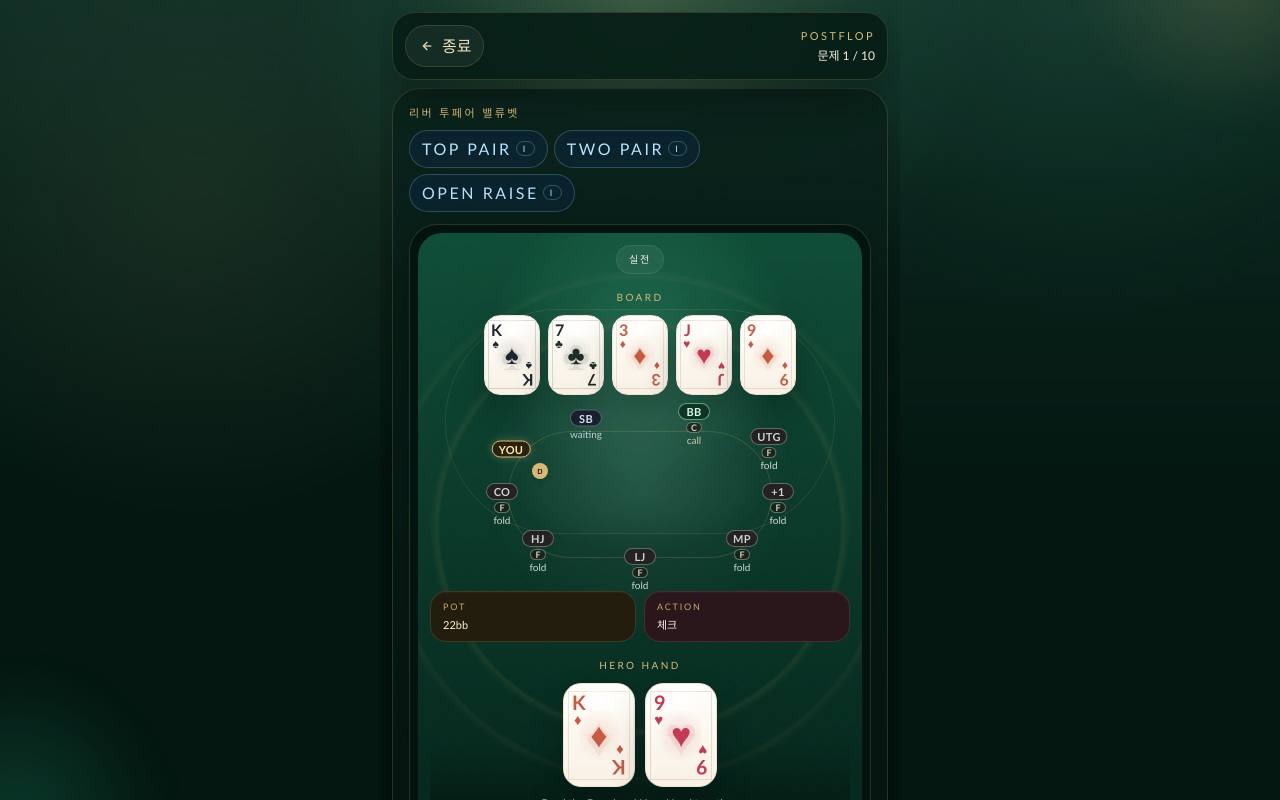
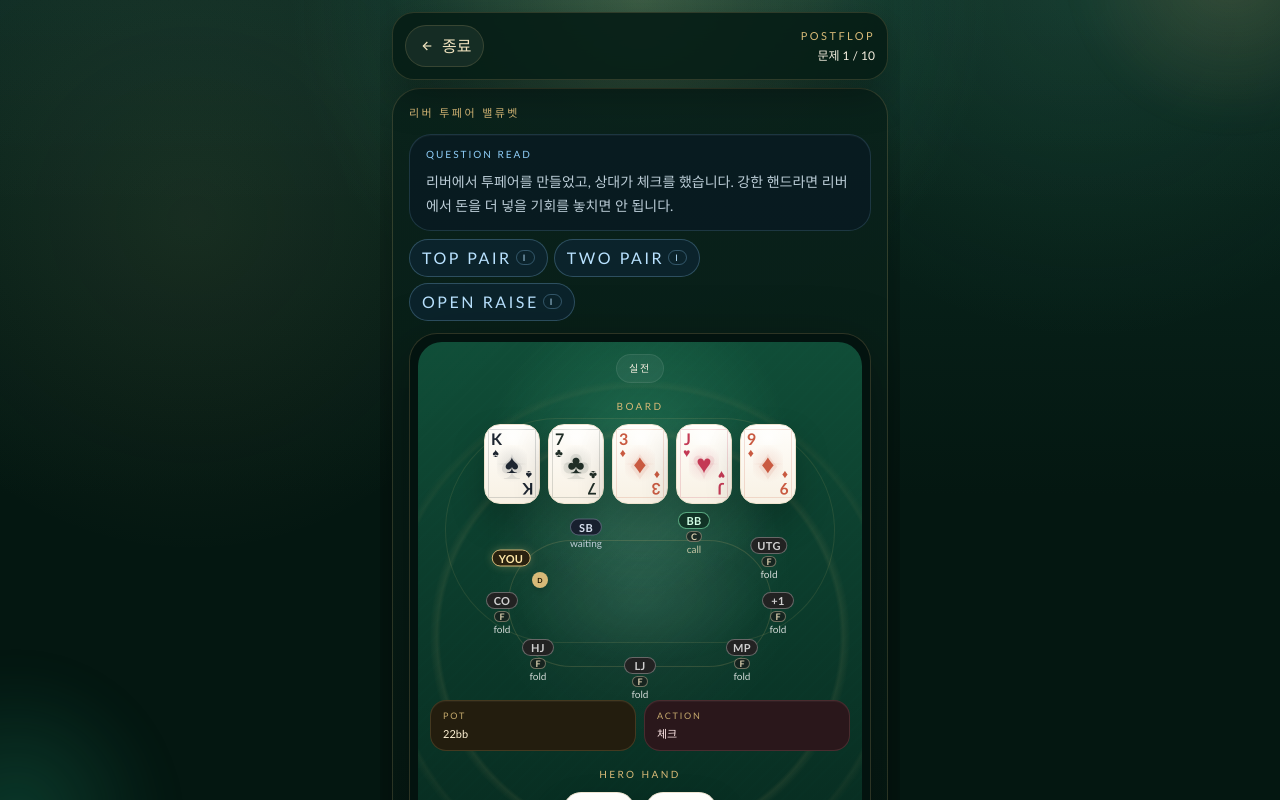
Before and after one commit to Jaeho211/holdem-ready, a Next.js app: page / in a window 1280 px wide. Both pictures are taken after a click on the button "오늘의 10문제 시작". Shown: the top 800 px of the page. Built offline with nearby package versions, Linux system fonts and the light colour scheme.

Commit message:
Clarify odds prompts and document question UI contract

```diff
--- a/app/_components/screens.tsx
+++ b/app/_components/screens.tsx
@@ -868,6 +868,10 @@ export function QuizScreen({
         <div className="flex min-h-0 flex-1 flex-col animate-rise">
           <div className="flex min-h-0 flex-1 flex-col rounded-[28px] border border-[#d7b977]/20 bg-[linear-gradient(180deg,rgba(10,34,27,0.96),rgba(4,23,17,0.98))] p-4 shadow-[0_18px_60px_rgba(0,0,0,0.34)]">
             <CardEyebrow>{currentQuestion.title}</CardEyebrow>
+            <div className="mt-3 rounded-[22px] border border-[#8ecdf7]/16 bg-[#081b22]/88 px-4 py-3 shadow-[inset_0_1px_0_rgba(255,255,255,0.04)]">
+              <p className="text-[10px] uppercase tracking-[0.2em] text-[#8ecdf7]">Question Read</p>
+              <p className="mt-2 text-sm leading-6 text-[#e3f4ff]/82">{currentQuestion.prompt}</p>
+            </div>
             <div className="mt-2 flex flex-wrap gap-1.5">
               {questionTerms.map((term) => (
                 <GlossaryChip
--- a/lib/training-data.ts
+++ b/lib/training-data.ts
@@ -1713,17 +1713,18 @@ export const questionBank: HoldemQuestion[] = [
     id: "odds-021",
     category: "odds",
     difficulty: "기초",
-    title: "Turn 5 Outs",
-    prompt: "턴에서 5아웃 드로우가 리버 한 장으로 맞을 확률 감각을 묻는 문제입니다.",
-    explanation:
-      "턴 5아웃은 약 11%입니다. 10%대 초반이라서, 큰 베팅을 상대할 때는 생각보다 자주 폴드가 맞습니다.",
-    pitfall: "턴 5아웃을 체감보다 높게 잡아 과하게 따라가는 실수",
+    title: "Turn 5 Outs With Top Pair",
+    prompt:
+      "턴에 탑페어를 들고 있고, 리버에서 투페어나 트립스로 개선될 카드가 5장 남았을 때의 확률 감각을 묻는 문제입니다.",
+    explanation:
+      "순수 아웃 계산 문제라 남은 T 3장으로 투페어, 남은 J 2장으로 트립스가 되어 총 5아웃으로 잡습니다. 턴 5아웃은 5/46으로 약 11%입니다.",
+    pitfall: "이미 원페어를 들고 있다는 이유로 투페어·트립스로 좋아지는 아웃을 계산에서 빼먹는 실수",
     tags: ["아웃 계산", "턴 확률"],
     holeCards: ["Jh", "Tc"] as const,
     board: ["Js", "8d", "5h", "2c"] as const,
     pot: "24bb",
     villainBet: "16bb",
-    actionBefore: "Turn: Top Pair + Kicker Draw (5 Outs)",
+    actionBefore: "Turn: Top Pair can improve to Two Pair/Trips (5 Outs)",
     mathFocus: "5 Outs / Turn to River",
     options: [
       { value: "4", label: "약 4%" },
```
Also changed, not shown: 2 other files (tests, documents, lock files or other folders).
